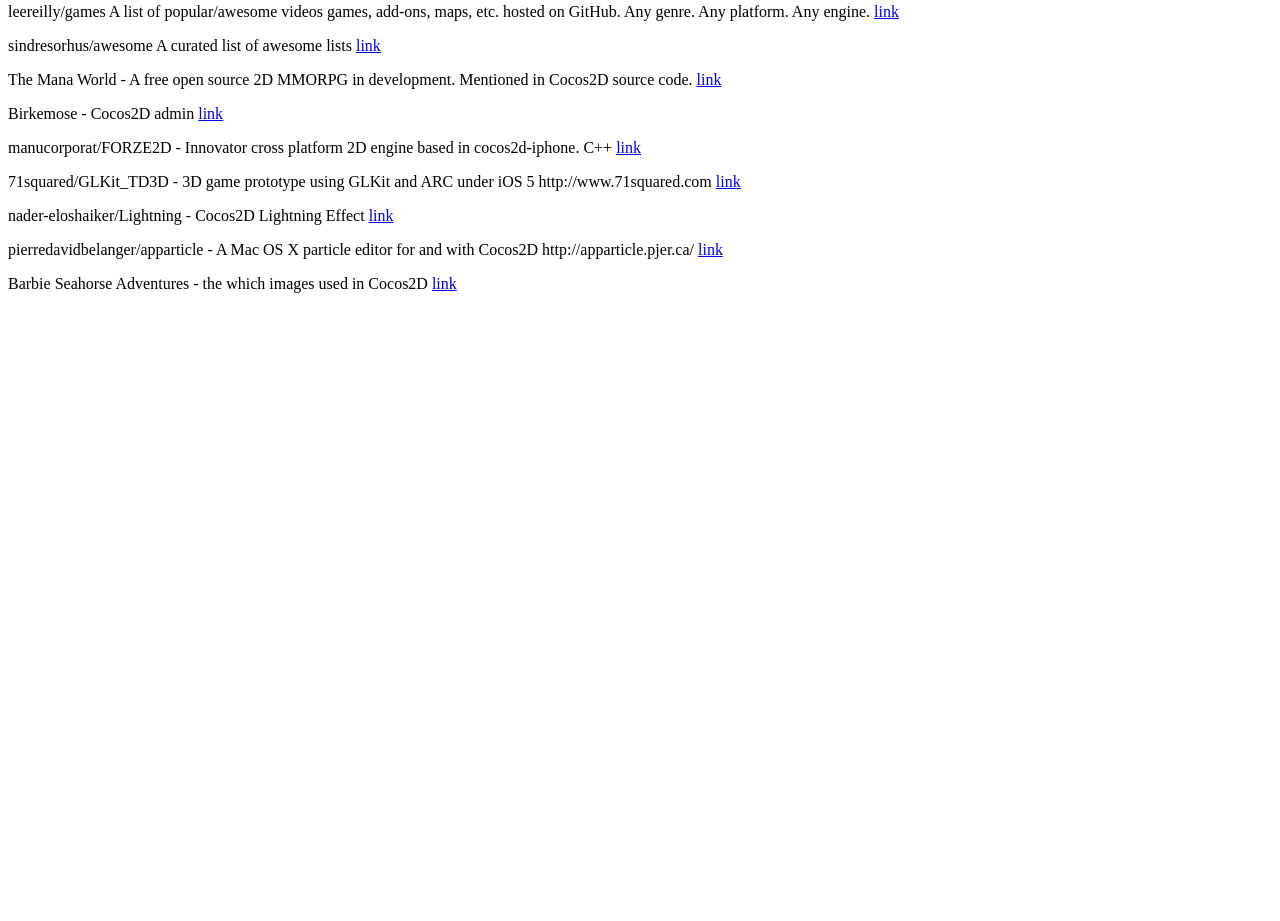
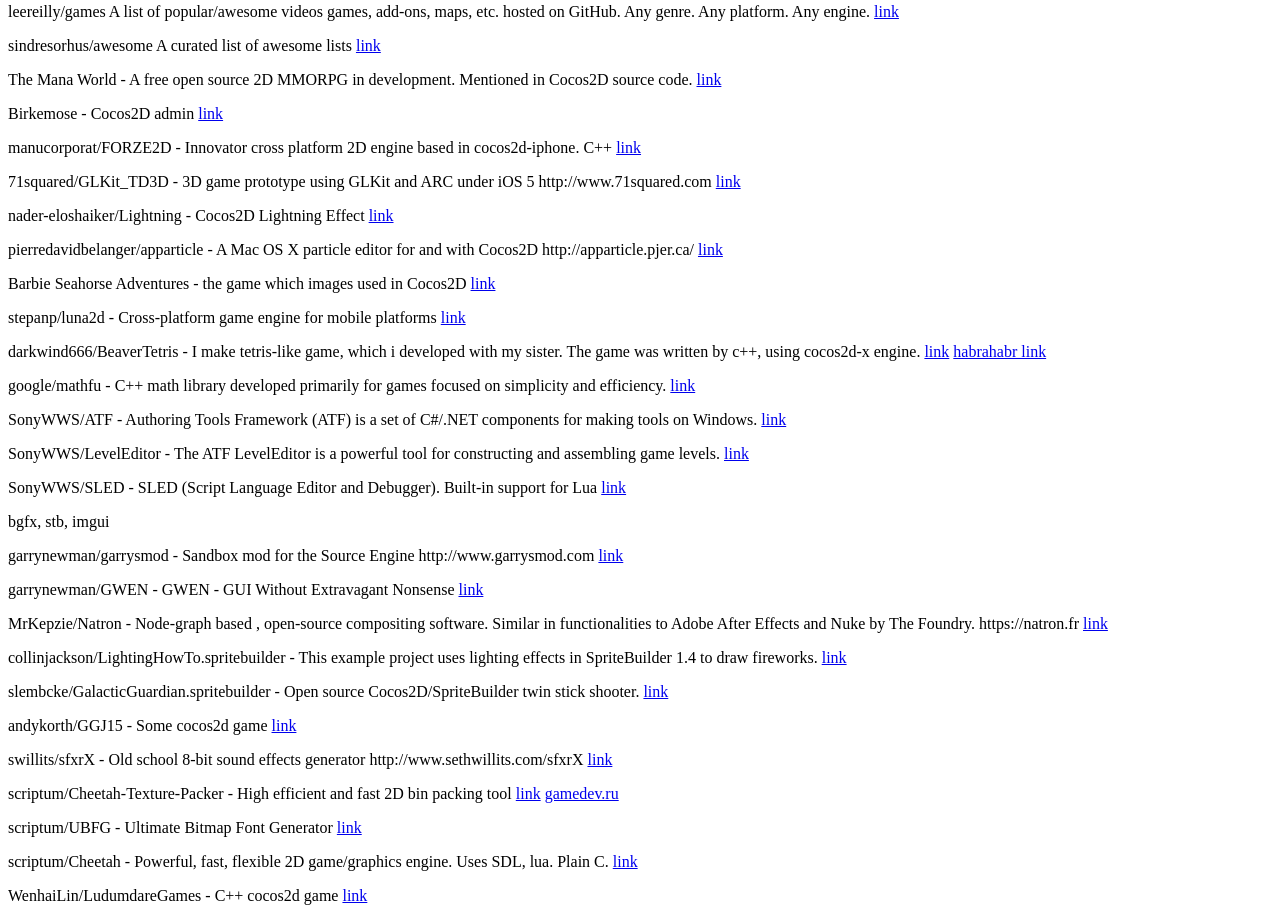
Before and after one commit to cvg256/useful-links, a plain HTML site: page ios_game_sources.html in a window 1280 px wide. Shown: the part 1203-2124 px from the top of the page. Before the commit the page ends 1512 px from the top, so only its background shows below. Drawn offline with Linux system fonts and the light colour scheme.

Commit message:
More links were added

```diff
--- a/ios_game_sources.html
+++ b/ios_game_sources.html
@@ -234,8 +234,98 @@ pierredavidbelanger/apparticle - A Mac OS X particle editor for and with Cocos2D
 </p>
 
 <p>
-Barbie Seahorse Adventures - the which images used in Cocos2D
+Barbie Seahorse Adventures - the game which images used in Cocos2D
 <a href="http://www.imitationpickles.org/barbie/">link</a>
+</p>
+
+<p>
+stepanp/luna2d - Cross-platform game engine for mobile platforms
+<a href="https://github.com/stepanp/luna2d/">link</a>
+</p>
+
+<p>
+darkwind666/BeaverTetris - I make tetris-like game, which i developed with my sister. The game was written by c++, using cocos2d-x engine.
+<a href="https://github.com/darkwind666/BeaverTetris/">link</a>
+<a href="http://habrahabr.ru/post/265809/">habrahabr link</a>
+</p>
+
+<p>
+google/mathfu - C++ math library developed primarily for games focused on simplicity and efficiency.
+<a href="https://github.com/google/mathfu">link</a>
+</p>
+
+<p>
+SonyWWS/ATF - Authoring Tools Framework (ATF) is a set of C#/.NET components for making tools on Windows.
+<a href="https://github.com/SonyWWS/ATF">link</a>
+</p>
+
+<p>
+SonyWWS/LevelEditor - The ATF LevelEditor is a powerful tool for constructing and assembling game levels.
+<a href="https://github.com/SonyWWS/LevelEditor">link</a>
+</p>
+
+<p>
+SonyWWS/SLED - SLED (Script Language Editor and Debugger). Built-in support for Lua
+<a href="https://github.com/SonyWWS/SLED">link</a>
+</p>
+
+ bgfx, stb, imgui
+
+<p>
+garrynewman/garrysmod - Sandbox mod for the Source Engine http://www.garrysmod.com
+<a href="https://github.com/garrynewman/garrysmod">link</a>
+</p>
+
+<p>
+garrynewman/GWEN - GWEN - GUI Without Extravagant Nonsense
+<a href="GWEN - GUI Without Extravagant Nonsense">link</a>
+</p>
+
+<p>
+MrKepzie/Natron -
+Node-graph based , open-source compositing software. Similar in functionalities to Adobe After Effects and Nuke by The Foundry. https://natron.fr
+<a href="https://github.com/MrKepzie/Natron">link</a>
+</p>
+
+<p>
+collinjackson/LightingHowTo.spritebuilder - This example project uses lighting effects in SpriteBuilder 1.4 to draw fireworks.
+<a href="https://github.com/collinjackson/LightingHowTo.spritebuilder">link</a>
+</p>
+
+<p>
+slembcke/GalacticGuardian.spritebuilder - Open source Cocos2D/SpriteBuilder twin stick shooter.
+<a href="https://github.com/slembcke/GalacticGuardian.spritebuilder">link</a>
+</p>
+
+<p>
+andykorth/GGJ15 - Some cocos2d game
+<a href="https://github.com/andykorth/GGJ15">link</a>
+</p>
+
+<p>
+swillits/sfxrX - Old school 8-bit sound effects generator http://www.sethwillits.com/sfxrX
+<a href="https://github.com/swillits/sfxrX">link</a>
+</p>
+
+<p>
+scriptum/Cheetah-Texture-Packer - High efficient and fast 2D bin packing tool
+<a href="https://github.com/scriptum/Cheetah-Texture-Packer">link</a>
+<a href="http://www.gamedev.ru/projects/forum/?id=161714">gamedev.ru</a>
+</p>
+
+<p>
+scriptum/UBFG - Ultimate Bitmap Font Generator
+<a href="https://github.com/scriptum/UBFG">link</a>
+</p>
+
+<p>
+scriptum/Cheetah - Powerful, fast, flexible 2D game/graphics engine. Uses SDL, lua. Plain C.
+<a href="https://github.com/scriptum/Cheetah">link</a>
+</p>
+
+<p>
+WenhaiLin/LudumdareGames - C++ cocos2d game
+<a href="https://github.com/WenhaiLin/LudumdareGames">link</a>
 </p>
 
 <!--******************-->
```
